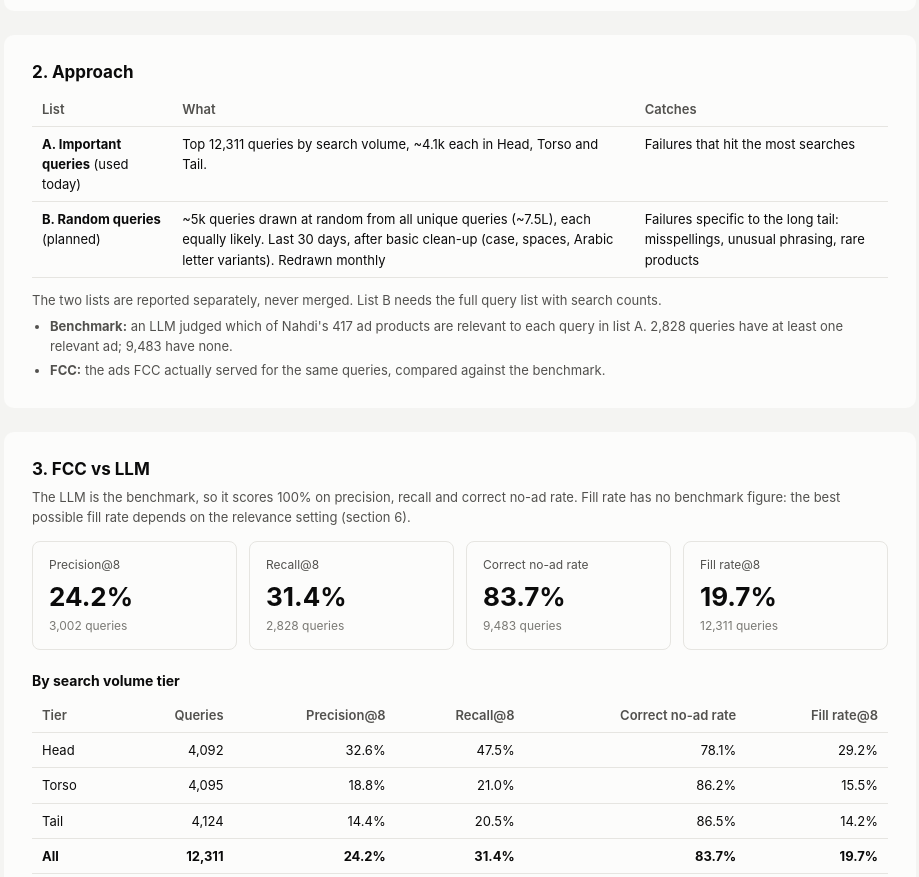
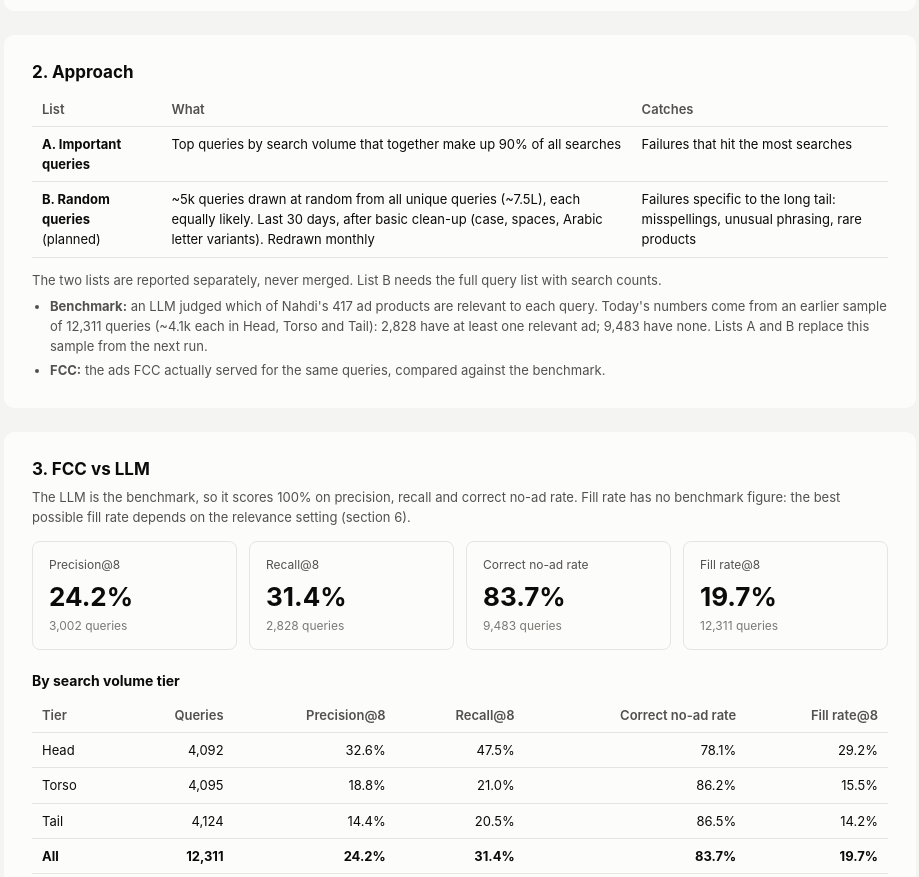
Before and after one commit to jaivinprajapati-fk/Test, a plain HTML site: page fcc-ads-category-classifier-rca.html in a window 1280 px wide. Shown: the part 860-1737 px from the top of the page, without its empty margins (180-1099 px from the left). Drawn offline with Linux system fonts and the light colour scheme.

Commit message:
Define list A as queries making up 90% of searches
Co-Authored-By: Claude Opus 5.5 <noreply@anthropic.com>

```diff
--- a/fcc-ads-category-classifier-rca.html
+++ b/fcc-ads-category-classifier-rca.html
@@ -118,13 +118,13 @@
     <table>
       <thead><tr><th>List</th><th class="l">What</th><th class="l">Catches</th></tr></thead>
       <tbody>
-        <tr><td><b>A. Important queries</b> (used today)</td><td class="l">Top 12,311 queries by search volume, ~4.1k each in Head, Torso and Tail.</td><td class="l">Failures that hit the most searches</td></tr>
+        <tr><td><b>A. Important queries</b></td><td class="l">Top queries by search volume that together make up 90% of all searches</td><td class="l">Failures that hit the most searches</td></tr>
         <tr><td><b>B. Random queries</b> (planned)</td><td class="l">~5k queries drawn at random from all unique queries (~7.5L), each equally likely. Last 30 days, after basic clean-up (case, spaces, Arabic letter variants). Redrawn monthly</td><td class="l">Failures specific to the long tail: misspellings, unusual phrasing, rare products</td></tr>
       </tbody>
     </table>
     <div class="note">The two lists are reported separately, never merged. List B needs the full query list with search counts.</div>
     <ul>
-      <li><b>Benchmark:</b> an LLM judged which of Nahdi's 417 ad products are relevant to each query in list A. 2,828 queries have at least one relevant ad; 9,483 have none.</li>
+      <li><b>Benchmark:</b> an LLM judged which of Nahdi's 417 ad products are relevant to each query. Today's numbers come from an earlier sample of 12,311 queries (~4.1k each in Head, Torso and Tail): 2,828 have at least one relevant ad; 9,483 have none. Lists A and B replace this sample from the next run.</li>
       <li><b>FCC:</b> the ads FCC actually served for the same queries, compared against the benchmark.</li>
     </ul>
   </div>
@@ -243,7 +243,7 @@
       <thead><tr><th>Step</th><th class="l">What happens</th><th class="l">Input</th></tr></thead>
       <tbody>
         <tr><td>1. Describe each category</td><td class="l">For each of the 34 top-level categories, the LLM reads its name and the names of all its sub-categories, and writes a description in the fields defined in section 6. Reviewed once, and again whenever the tree changes.</td><td class="l">Category tree (Nahdi category tree API)</td></tr>
-        <tr><td>2. Grade all 34 categories for every query</td><td class="l">Grades as defined in section 6.</td><td class="l">The 12,311 queries</td></tr>
+        <tr><td>2. Grade all 34 categories for every query</td><td class="l">Grades as defined in section 6.</td><td class="l">The queries in lists A and B</td></tr>
       </tbody>
     </table>
     <ul>
```
